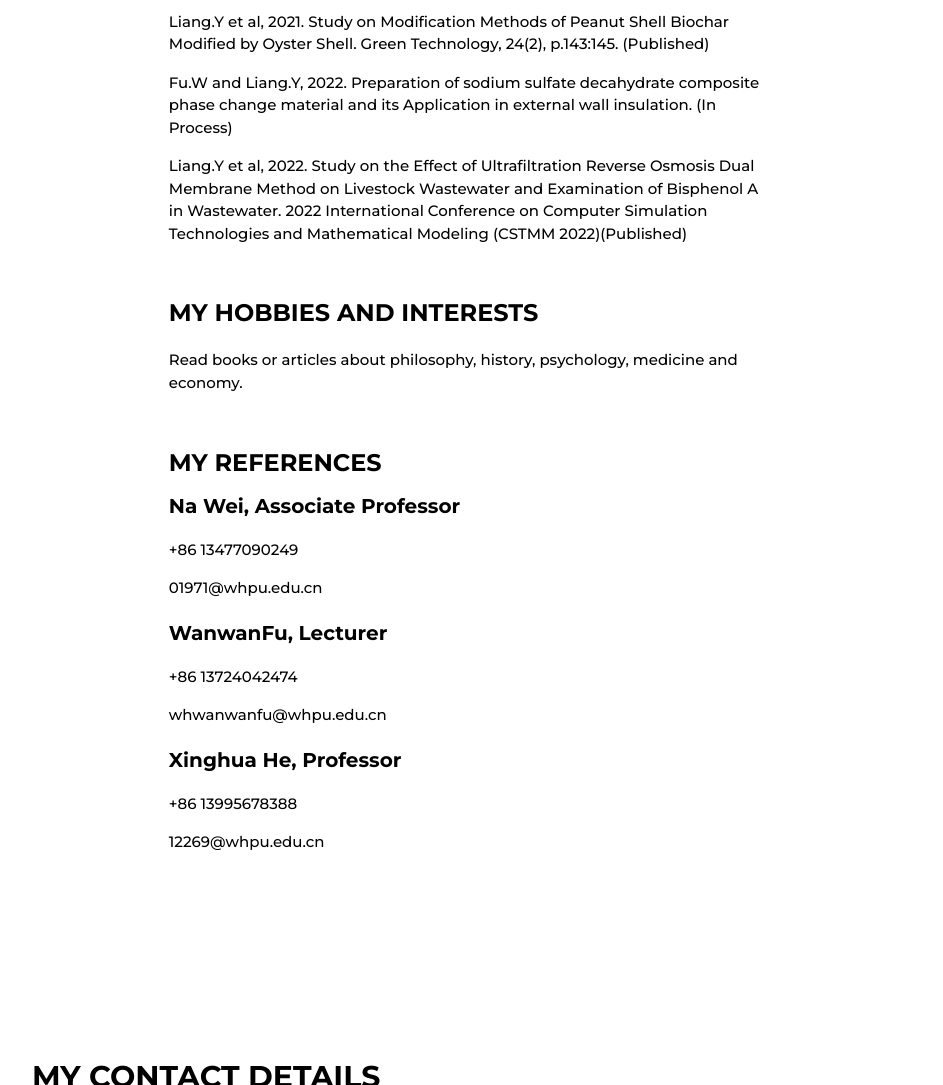
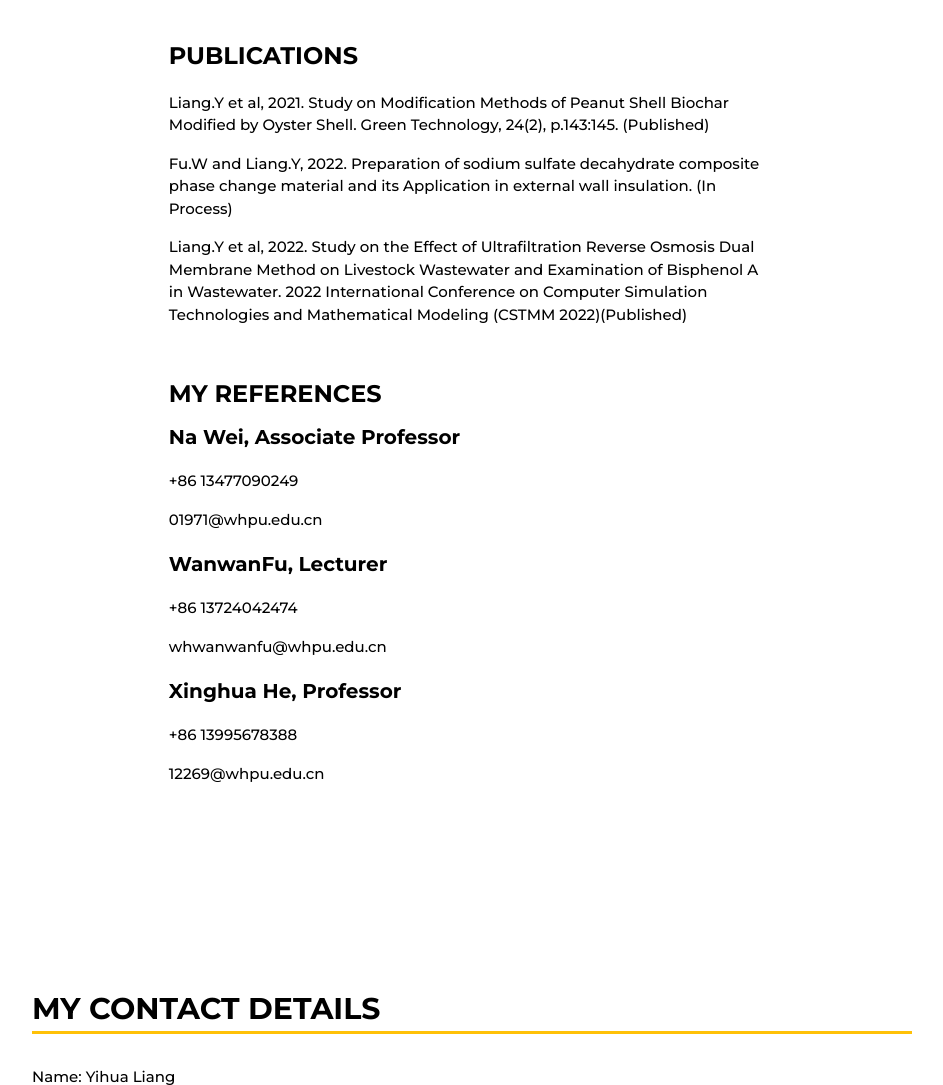
Before and after one commit to yihua2333/www.yihualiang.site, a plain HTML site: page index.html in a window 1280 px wide. Shown: the part 4103-5188 px from the top of the page, without its empty margins (328-1271 px from the left). Drawn offline with nearby package versions, Linux system fonts and the light colour scheme.

Commit message:
Update index.html

```diff
--- a/index.html
+++ b/index.html
@@ -92,6 +92,8 @@
               I published two papers in my undergraduate learning and particiapted in two Mathematical modelling contests.
               I also practiced many useful skills in class, including plate-streaking. I can analyze and visualize data with MatLab and SPSS.
               I can use different algorithms such as neuron network for optimization.
+              I like to read books or articles about philosophy, history, psychology, medicine and economy.
+              Personally, I am a meticulous and strict person.
             </p>
           </div>
 
@@ -231,14 +233,6 @@ Simulation Technologies and Mathematical Modeling (CSTMM 2022)(Published)</li>
 
 
 
-            <!--INTERESTS SECTION-->
-            <div class="w3-container w3-margin-top-2 w3-cursive">
-              <h3 class="w3-border-amber">MY HOBBIES AND INTERESTS</h3>
-                <ul class="w3-ul" style="font-weight: 500;">
-                  <li>Read books or articles about philosophy, history, psychology, medicine and economy.</li>
-                </ul>
-            </div>
-
             <!--REFERENCE SECTION-->
             <div class="w3-container w3-margin-top-2 w3-cursive">
               <h3 class="w3-border-amber">MY REFERENCES</h3>
```
